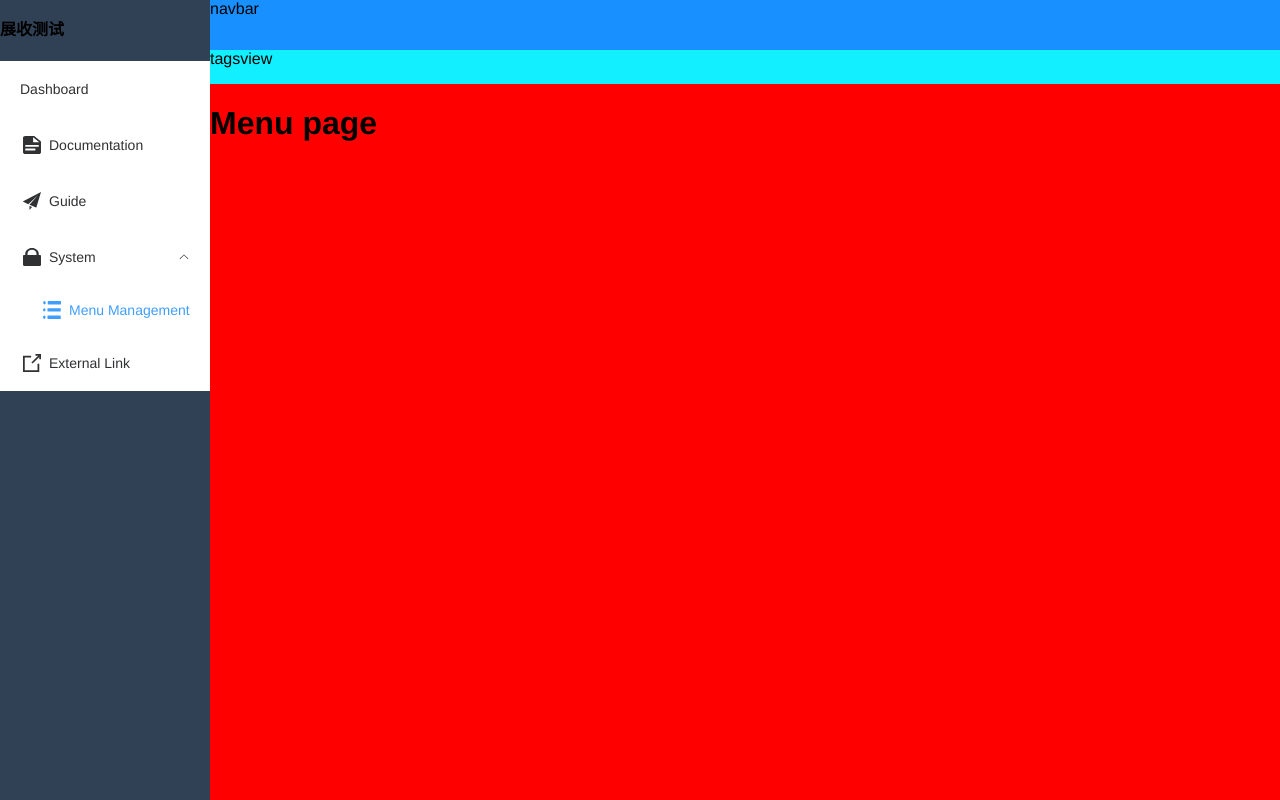
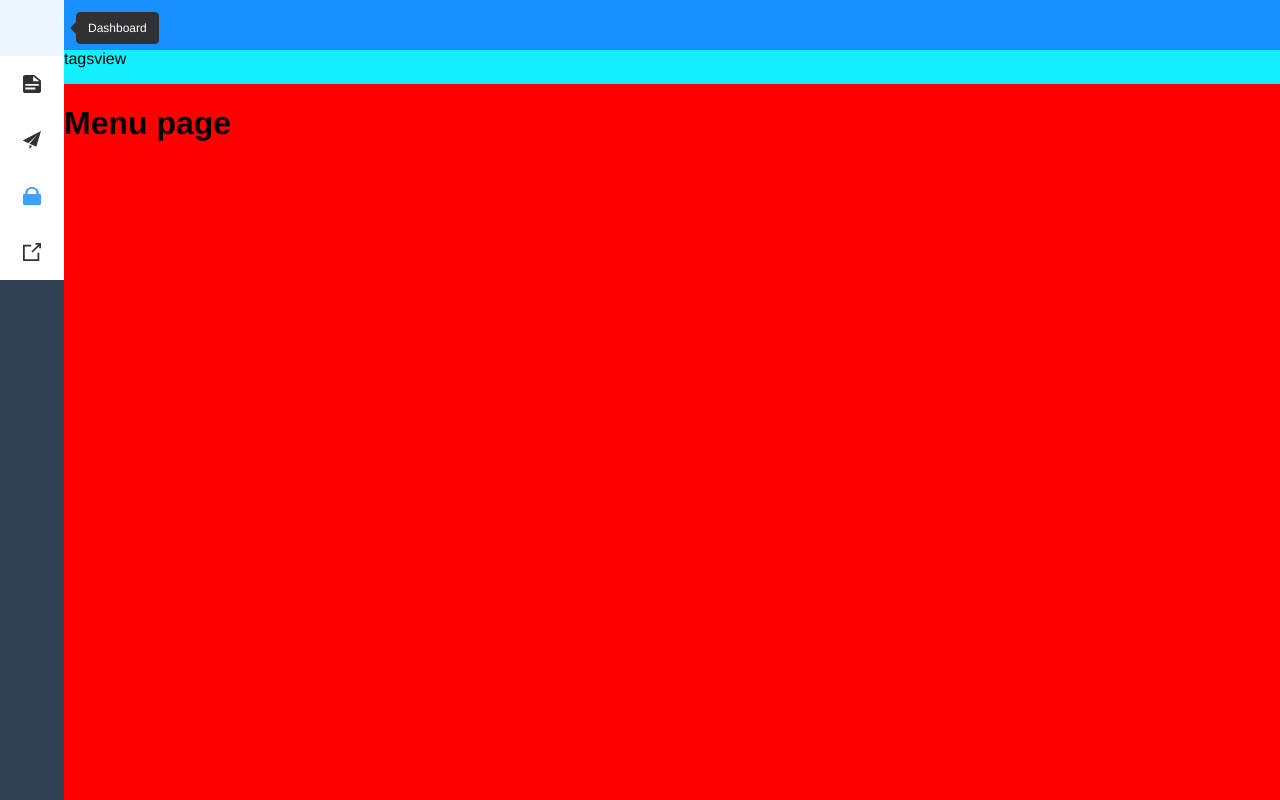
Before and after one commit to zjtt/vue3-admin-front, a Vue app: page /system/menu in a window 1280 px wide. Built offline with nearby package versions, Linux system fonts and the light colour scheme.

Commit message:
feat: navbar 添加菜单收缩按钮并接入 vuex

```diff
--- a/src/components.d.ts
+++ b/src/components.d.ts
@@ -14,7 +14,9 @@
     ElMenu: typeof import('element-plus/es')['ElMenu']
     ElMenuItem: typeof import('element-plus/es')['ElMenuItem']
     ElSubMenu: typeof import('element-plus/es')['ElSubMenu']
+    Hambuger: typeof import('./components/Hambuger/index.vue')['default']
     HelloWorld: typeof import('./components/HelloWorld.vue')['default']
+    Navbar: typeof import('./components/Navbar.vue')['default']
     RouterLink: typeof import('vue-router')['RouterLink']
     RouterView: typeof import('vue-router')['RouterView']
     Sidebar: typeof import('./components/Sidebar/index.vue')['default']
--- /dev/null
+++ b/src/components/Hambuger/index.vue
@@ -0,0 +1,41 @@
+<template>
+  <div class="hamburger-container" style="padding: 0 15px" @click="toggleClick">
+    <svg-icon
+      icon-class="list"
+      class-name="hamburger"
+      :class="{ 'is-active': props.isActive }"
+    ></svg-icon>
+  </div>
+</template>
+<script lang="ts" setup>
+// 激活状态
+const props = defineProps({ isActive: { type: Boolean, default: false } })
+// 切换状态函数
+const emit = defineEmits(["toggleClick"])
+const toggleClick = () => {
+  emit("toggleClick")
+}
+</script>
+<style lang="scss" scoped>
+.hamburger-container {
+  line-height: 46px;
+  height: 100%;
+  float: left;
+  cursor: pointer;
+  transition: background 0.3s;
+  -webkit-tap-highlight-color: transparent;
+  &:hover {
+    background: rgba(0, 0, 0, 0.025);
+  }
+}
+:deep(.hamburger) {
+  display: inline-block;
+  vertical-align: middle;
+  width: 20px;
+  height: 20px;
+  transition: all 0.2s;
+}
+:deep(.hamburger.is-active) {
+  transform: rotate(180deg);
+}
+</style>
--- /dev/null
+++ b/src/components/Navbar.vue
@@ -0,0 +1,19 @@
+<template>
+  <div class="navbar">
+    <hambuger @toggleClick="toggleSidebar" :is-active="sidebar.opened" />
+  </div>
+</template>
+<script lang="ts" setup>
+import { useAppStore } from "@/stores/app"
+import { storeToRefs } from "pinia"
+const store = useAppStore()
+const { sidebar } = storeToRefs(store)
+const toggleSidebar = () => {
+  store.toggleSidebar()
+}
+</script>
+<style lang="scss" scoped>
+.navbar {
+  height: 50px;
+}
+</style>
--- a/src/components/Sidebar/index.vue
+++ b/src/components/Sidebar/index.vue
@@ -1,5 +1,5 @@
 <template>
-  <h4 @click="isCollapse = !isCollapse">展收测试</h4>
+  <!-- <h4 @click="isCollapse = !isCollapse">展收测试</h4> -->
   <el-menu
     class="sidebar-container-menu"
     mode="vertical"
@@ -7,7 +7,7 @@
     :background-color="scssVariables.menuBg"
     :text-color="scssVariables.menuText"
     :active-text-color="scssVariables.menuActiveText"
-    :collapse="isCollapse"
+    :collapse="sidebar.opened"
     :collapse-transition="true"
   >
     <!-- 循环sidebar-item组件 -->
@@ -21,9 +21,15 @@
 </template>
 <script lang="ts" setup>
 import scssVariables from "@/styles/variables.module.scss"
-import SidebarItem from "./SidebarItem.vue"
 // 导入路由表
 import { routes } from "@/router"
+import SidebarItem from "./SidebarItem.vue"
+import { useAppStore } from "@/stores/app"
+import { storeToRefs } from "pinia"
+const store = useAppStore()
+const { sidebar } = storeToRefs(store)
+// const isCollapse = ref(false)
+
 // 渲染路由
 const menuRoutes = computed(() => routes)
 const route = useRoute()
@@ -35,5 +41,4 @@
   }
   return path
 })
-const isCollapse = ref(false)
 </script>
--- /dev/null
+++ b/src/stores/app.ts
@@ -0,0 +1,16 @@
+import { defineStore } from 'pinia'
+export const useAppStore = defineStore('app', () => {
+  // 状态
+  const state = reactive({
+    siderbar: {
+      // sidebar 展开状态
+      opened: true,
+    },
+  })
+  const sidebar = computed(() => state.siderbar);
+  // actions
+  const toggleSidebar = () => {
+    state.siderbar.opened = !state.siderbar.opened;
+  };
+  return { sidebar, toggleSidebar };
+})
--- a/src/views/layout/index.vue
+++ b/src/views/layout/index.vue
@@ -5,7 +5,8 @@
     </div>
     <div class="main-container">
       <div class="header">
-        <div class="navbar">navbar</div>
+        <!-- <div class="navbar">navbar</div> -->
+        <navbar></navbar>
         <div class="tags-view">tagsview</div>
       </div>
       <!-- <div class="app-main">
```
